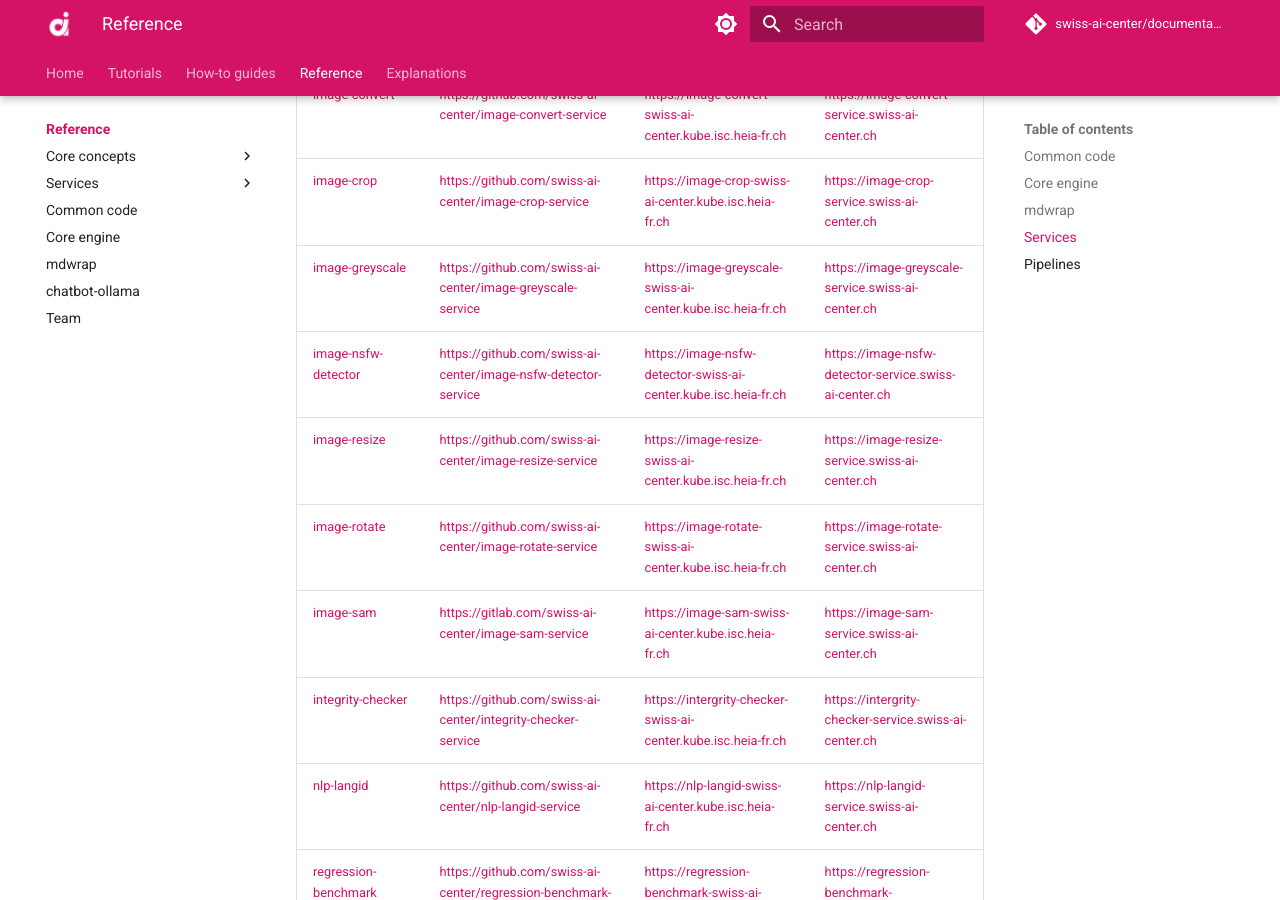
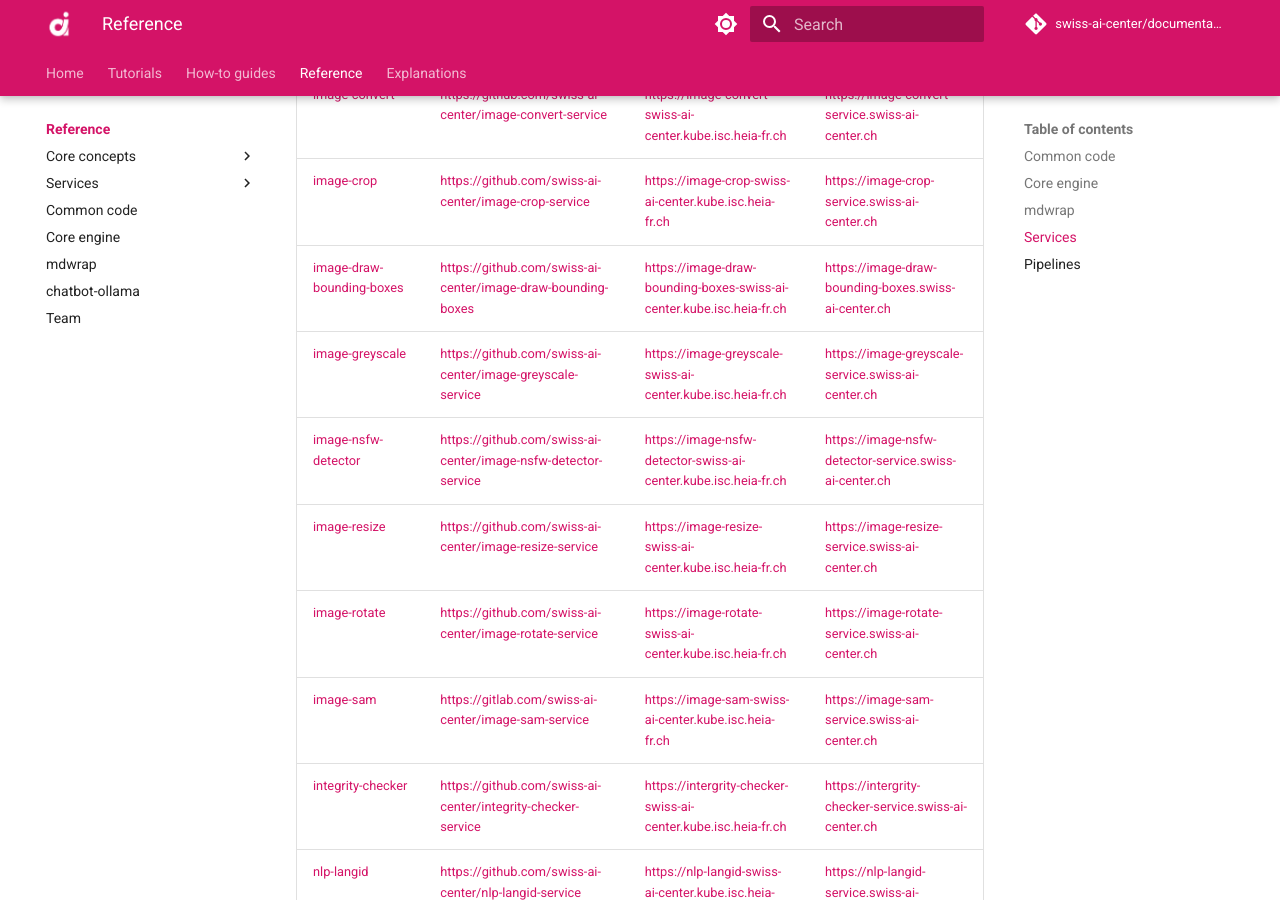
Before and after one commit to swiss-ai-center/documentation, an MkDocs documentation site: the page built from docs/reference/index.md, in a window 1280 px wide and 900 px high, scrolled down 2563 px. Built offline with MkDocs 1.6.1 and Material for MkDocs 9.7.7, drawn with Linux system fonts in a browser that asks for light colours; comment, search, counter and statistics services are not loaded; part of the change alters nothing that is shown.

Commit message:
added a reference page and links for the image-draw-bounding-boxes service

````diff
--- a/docs/reference/index.md
+++ b/docs/reference/index.md
@@ -54,6 +54,7 @@ mdwrap is a command line tool to format our Markdown documentation made with
 | [image-blur](./services/image-blur.md)                                 | <https://github.com/swiss-ai-center/image-blur-service>                 | <https://image-blur-swiss-ai-center.kube.isc.heia-fr.ch>                 | <https://image-blur-service.swiss-ai-center.ch>               |
 | [image-convert](./services/image-convert.md)                           | <https://github.com/swiss-ai-center/image-convert-service>              | <https://image-convert-swiss-ai-center.kube.isc.heia-fr.ch>              | <https://image-convert-service.swiss-ai-center.ch>            |
 | [image-crop](./services/image-crop.md)                                 | <https://github.com/swiss-ai-center/image-crop-service>                 | <https://image-crop-swiss-ai-center.kube.isc.heia-fr.ch>                 | <https://image-crop-service.swiss-ai-center.ch>               |
+| [image-draw-bounding-boxes](./services/image-draw-bounding-boxes.md)                  | <https://github.com/swiss-ai-center/image-draw-bounding-boxes>                 | <https://image-draw-bounding-boxes-swiss-ai-center.kube.isc.heia-fr.ch>                 | <https://image-draw-bounding-boxes.swiss-ai-center.ch>               |
 | [image-greyscale](./services/image-greyscale.md)                       | <https://github.com/swiss-ai-center/image-greyscale-service>            | <https://image-greyscale-swiss-ai-center.kube.isc.heia-fr.ch>            | <https://image-greyscale-service.swiss-ai-center.ch>          |
 | [image-nsfw-detector](./services/image-nsfw-detector.md)               | <https://github.com/swiss-ai-center/image-nsfw-detector-service>        | <https://image-nsfw-detector-swiss-ai-center.kube.isc.heia-fr.ch>        | <https://image-nsfw-detector-service.swiss-ai-center.ch>      |
 | [image-resize](./services/image-resize.md)                             | <https://github.com/swiss-ai-center/image-resize-service>               | <https://image-resize-swiss-ai-center.kube.isc.heia-fr.ch>               | <https://image-resize-service.swiss-ai-center.ch>             |
@@ -63,7 +64,7 @@ mdwrap is a command line tool to format our Markdown documentation made with
 | [nlp-langid](./services/nlp-langid.md)                                 | <https://github.com/swiss-ai-center/nlp-langid-service>                 | <https://nlp-langid-swiss-ai-center.kube.isc.heia-fr.ch>                 | <https://nlp-langid-service.swiss-ai-center.ch>               |
 | [regression-benchmark](./services/regression-benchmark.md)             | <https://github.com/swiss-ai-center/regression-benchmark-service>       | <https://regression-benchmark-swiss-ai-center.kube.isc.heia-fr.ch>       | <https://regression-benchmark-service.swiss-ai-center.ch>     |
 | [summarization](./services/summarization.md)                           | <https://github.com/swiss-ai-center/summarization-service>              | -                                                                        | -                                                             |
-| [text-recognition-ocr](./services/text-recognition-ocr.md)                  | <https://github.com/swiss-ai-center/text-recognition-ocr-service>            | <https://text-recognition-ocr-swiss-ai-center.kube.isc.heia-fr.ch>            | <https://text-summarizer-service.swiss-ai-center.ch>          |
+| [text-recognition-ocr](./services/text-recognition-ocr.md)             | <https://github.com/swiss-ai-center/text-recognition-ocr-service>            | <https://text-recognition-ocr-swiss-ai-center.kube.isc.heia-fr.ch>            | <https://text-summarizer-service.swiss-ai-center.ch>          |
 | [text-summarizer](./services/text-summarizer.md)                       | <https://github.com/swiss-ai-center/text-summarizer-service>            | <https://text-summarizer-swiss-ai-center.kube.isc.heia-fr.ch>            | <https://text-summarizer-service.swiss-ai-center.ch>          |
 | [yolov8](./services/yolov8.md)                                         | <https://github.com/swiss-ai-center/yolov8-service>                     | <https://yolov8-swiss-ai-center.kube.isc.heia-fr.ch>                     | <https://yolov8-service.swiss-ai-center.ch>                   |
 | [ydata-profiling](./services/ydata-profiling.md)                       | <https://github.com/swiss-ai-center/ydata-profiling>                    | <https://ydata-profiling-swiss-ai-center.kube.isc.heia-fr.ch>            | <https://ydata-profiling-service.swiss-ai-center.ch>          |
--- /dev/null
+++ b/docs/reference/services/image-draw-bounding-boxes.md
@@ -0,0 +1,53 @@
+# image-draw-bounding-boxes
+
+- [:material-account-group: Main author - HEIA-FR](https://www.hes-so.ch/swiss-ai-center/equipe)
+- [:material-git: Code](https://github.com/swiss-ai-center/text-recognition-ocr-service)
+- [:material-kubernetes: Deployment configuration](https://github.com/swiss-ai-center/text-recognition-ocr-service/tree/main/kubernetes)
+- [:material-test-tube: Staging](https://text-recognition-ocr-swiss-ai-center.kube.isc.heia-fr.ch)
+- [:material-factory: Production](https://text-recognition-ocs.swiss-ai-center.ch)
+
+## Description
+
+!!! note
+
+    More information about the service specification can be found in the
+    [**Core concepts > Service**](../core-concepts/service.md) documentation.
+
+This microservice draws boxes on an image. It is intended to work with the text recognition OCR service. The bounding boxes are passed in a JSON file that corresponds to the output of the text recognition service. Namely, it must have the following structure:
+```
+{"boxes":[
+    "position":{
+        "left": ...,
+        "top": ...,
+        "width": ...,
+        "height": ...,
+    },
+    {"position": ...},
+    ...
+]}
+```
+Where the values in "left", "top", "width" and "height" are given in pixels. The bounding boxes are drawn as red unfilled rectangles at the coordinates specified by the 4 fields above.
+
+The JSON file may contain additional fields; they will be ignored.
+
+## Tools
+The service uses Pillow to draw the boxes.
+
+
+## Environment variables
+
+Check the
+[**Core concepts > Service > Environment variables**](../core-concepts/service.md#environment-variables)
+documentation for more details.
+
+## Run the tests with Python
+
+Check the
+[**Core concepts > Service > Run the tests with Python**](../core-concepts/service.md#run-the-tests-with-python)
+documentation for more details.
+
+## Start the service locally
+
+Check the
+[**Core concepts > Service > Start the service locally**](../core-concepts/service.md#start-the-service-locally)
+documentation for more details.
--- a/mkdocs.yml
+++ b/mkdocs.yml
@@ -55,6 +55,7 @@ nav:
           - image-blur service: reference/services/image-blur.md
           - image-convert service: reference/services/image-convert.md
           - image-crop service: reference/services/image-crop.md
+          - image-draw-bounding-boxes: reference/services/image-draw-bounding-boxes.md
           - image-greyscale service: reference/services/image-greyscale.md
           - image-nsfw-detector service: reference/services/image-nsfw-detector.md
           - image-resize service: reference/services/image-resize.md
````
